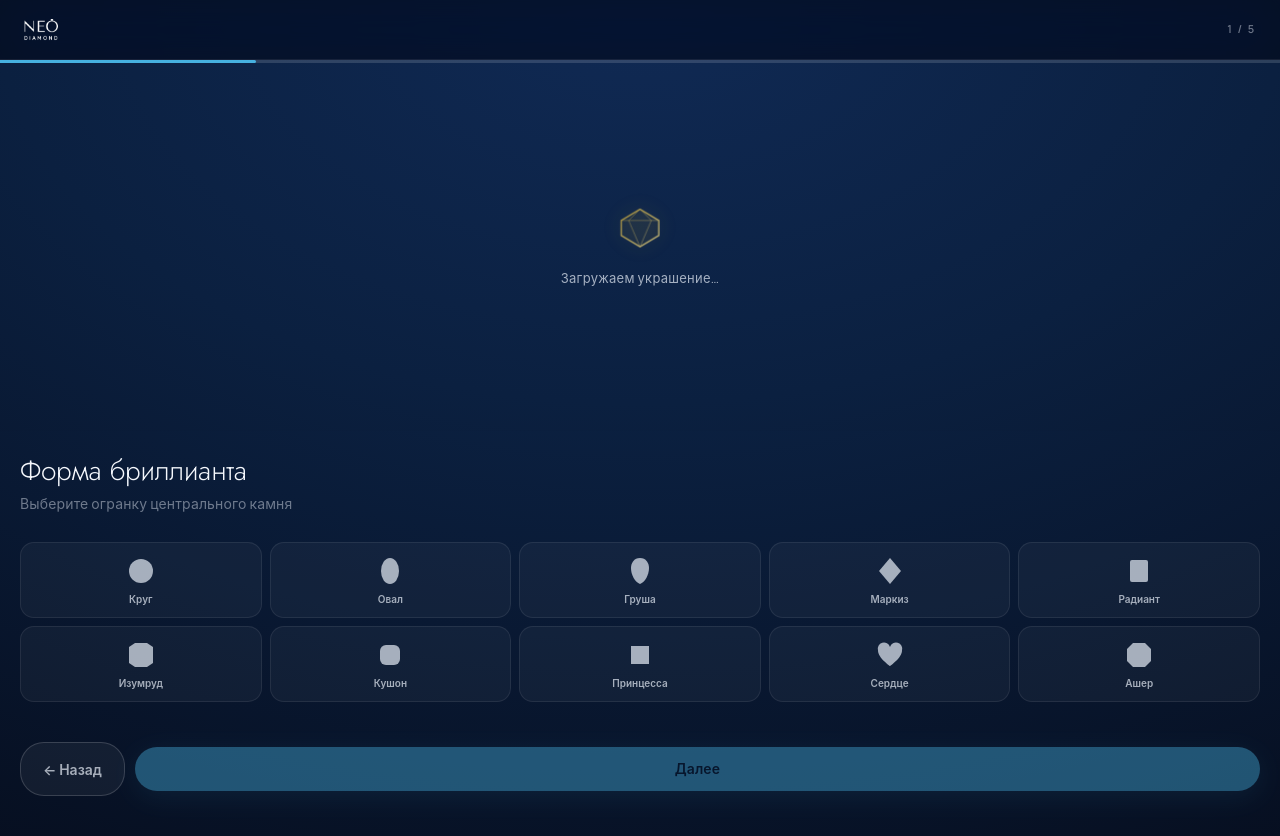
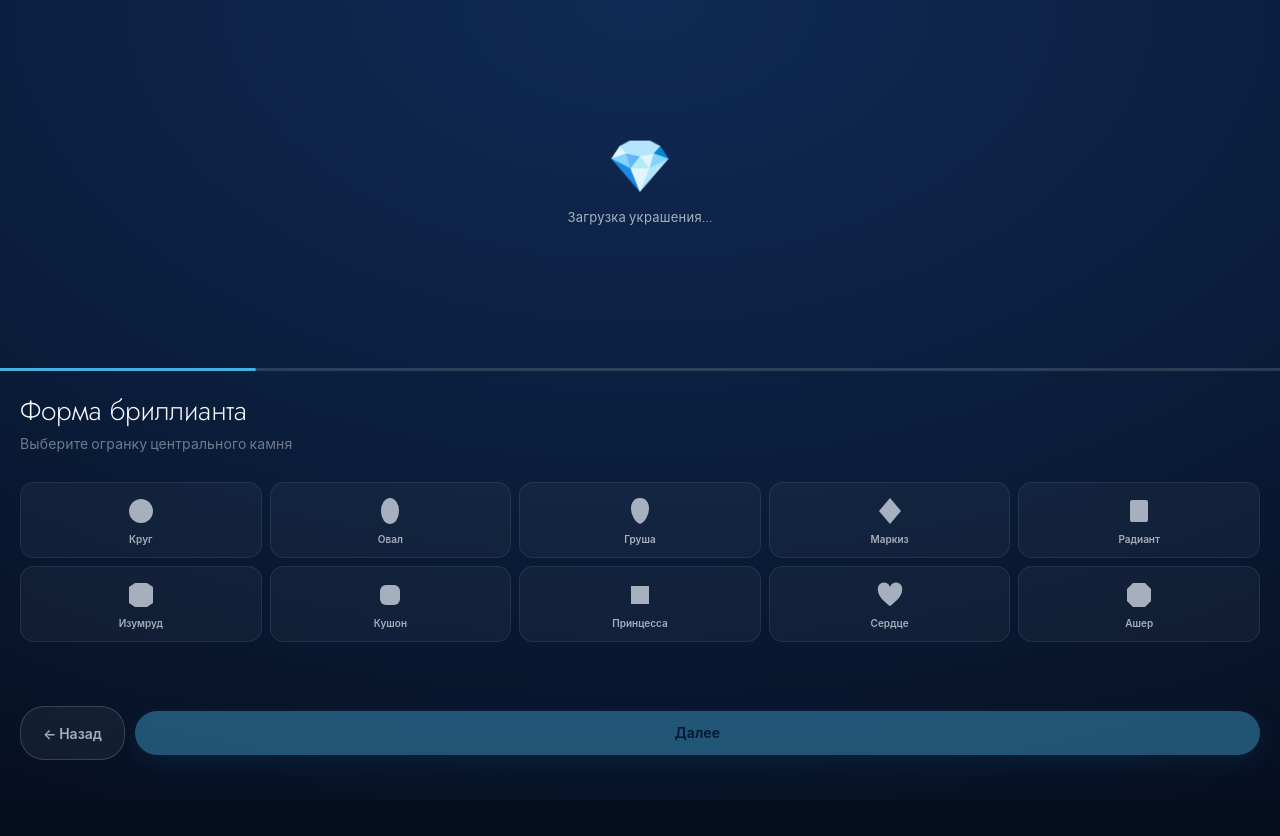
Before and after one commit to SherkhanYess/neo-configurator, a React (Vite) app: page / in a window 1280 px wide. Both pictures are taken after a click on the button "Начать создание". After the commit the page ends 800 px from the top, so only its background shows below. Built offline with nearby package versions, Linux system fonts and the light colour scheme.

Commit message:
feat: remove header bar, logo over viewer and start screen, progress bar below viewer, gem emoji loader
Co-Authored-By: Claude Sonnet 4.6 <noreply@anthropic.com>

```diff
--- a/src/configurator.css
+++ b/src/configurator.css
@@ -14,36 +14,7 @@
   overflow-x: hidden;
 }
 
-/* Header */
-.cfg-header {
-  position: sticky;
-  top: 0;
-  z-index: var(--z-sticky);
-  display: flex;
-  align-items: center;
-  justify-content: space-between;
-  height: 60px;
-  padding: 0 24px;
-  background: rgba(6, 13, 29, 0.75);
-  backdrop-filter: blur(24px) saturate(180%);
-  -webkit-backdrop-filter: blur(24px) saturate(180%);
-  border-bottom: 1px solid rgba(255,255,255,0.07);
-  flex-shrink: 0;
-}
-
-.cfg-logo {
-  height: 22px;
-  width: auto;
-}
-
-.cfg-step-counter {
-  font-family: var(--font-sans);
-  font-size: 11px;
-  font-weight: var(--fw-semibold);
-  color: var(--text-tertiary);
-  letter-spacing: 0.16em;
-  text-transform: uppercase;
-}
+/* Header removed — logo lives inside viewer and start screen */
 
 /* Prevent horizontal overflow globally */
 .cfg-root * {
@@ -56,8 +27,8 @@
   position: relative;
   width: 100%;
   height: 46vh;
-  min-height: 220px;
-  max-height: 380px;
+  min-height: 240px;
+  max-height: 440px;
   background: transparent;
 }
 
@@ -103,14 +74,31 @@
   letter-spacing: 0.02em;
 }
 
-.cfg-diamond-spinner {
-  animation: diamond-pulse 1.6s ease-in-out infinite;
-  filter: drop-shadow(0 0 12px rgba(212, 175, 55, 0.4));
+/* Logo overlay inside viewer */
+.cfg-viewer-logo {
+  position: absolute;
+  top: 16px;
+  left: 50%;
+  transform: translateX(-50%);
+  z-index: 5;
+  pointer-events: none;
+}
+.cfg-viewer-logo img {
+  height: 22px;
+  width: auto;
+  opacity: 0.9;
 }
 
-@keyframes diamond-pulse {
-  0%, 100% { opacity: 1; transform: scale(1); }
-  50%       { opacity: 0.5; transform: scale(0.88); }
+/* Loading gem emoji */
+.cfg-loader-gem {
+  font-size: 52px;
+  line-height: 1;
+  animation: gem-pulse 1.4s ease-in-out infinite;
+}
+
+@keyframes gem-pulse {
+  0%, 100% { opacity: 1; }
+  50%       { opacity: 0.2; }
 }
 
 /* Step panel (bottom scrollable area) */
@@ -152,12 +140,19 @@
   pointer-events: none;
 }
 
+.cfg-start-logo {
+  display: block;
+  height: 26px;
+  width: auto;
+  margin: 0 auto 8px;
+}
+
 .cfg-start-hero {
   flex: 1;
   display: flex;
   flex-direction: column;
   justify-content: center;
-  padding: 80px 28px 56px;
+  padding: 60px 28px 56px;
   gap: 0;
   position: relative;
   z-index: 1;
--- a/src/configurator/ConfiguratorPage.jsx
+++ b/src/configurator/ConfiguratorPage.jsx
@@ -11,7 +11,6 @@ import { CastDesignStep } from './steps/CastDesignStep.jsx';
 import { CaratStep } from './steps/CaratStep.jsx';
 import { MetalStep } from './steps/MetalStep.jsx';
 import { SummaryStep } from './steps/SummaryStep.jsx';
-import logoWhite from '../assets/logo/neo-diamond-logo-white.png';
 
 export default function ConfiguratorPage() {
   const cfg    = useConfigurator();
@@ -190,17 +189,8 @@ export default function ConfiguratorPage() {
           <pre>{JSON.stringify(ijewel.debugInfo, null, 2)}</pre>
         </div>
       )}
-      <header className="cfg-header">
-        <img src={logoWhite} alt="Neo Diamond" className="cfg-logo" />
-        {!isStart && cfg.stepNumber && (
-          <span className="cfg-step-counter">
-            {cfg.stepNumber} / {cfg.totalSteps}
-          </span>
-        )}
-      </header>
-
+      {!isStart && <ViewerPanel onInit={handleInit} isReady={ijewel.isReady} />}
       {!isStart && !isSummary && <ProgressBar value={cfg.progress} />}
-      {!isStart && <ViewerPanel onInit={handleInit} isReady={ijewel.isReady} />}
 
       <div className={`cfg-panel ${isStart ? 'cfg-panel--full' : ''}`}>
         {cfg.currentStep === 'start' && <StartStep onStart={cfg.start} />}
--- a/src/configurator/components/ViewerPanel.jsx
+++ b/src/configurator/components/ViewerPanel.jsx
@@ -1,4 +1,5 @@
 import React, { useRef, useEffect } from 'react';
+import logoWhite from '../../assets/logo/neo-diamond-logo-white.png';
 
 export function ViewerPanel({ onInit, isReady }) {
   const containerRef = useRef(null);
@@ -7,7 +8,6 @@ export function ViewerPanel({ onInit, isReady }) {
   useEffect(() => {
     if (initialised.current || !containerRef.current) return;
 
-    // iJewel scripts load async; poll until ijewelViewer is available
     const tryInit = () => {
       if (window.ijewelViewer) {
         initialised.current = true;
@@ -23,44 +23,22 @@ export function ViewerPanel({ onInit, isReady }) {
     <div className="cfg-viewer-panel">
       <div ref={containerRef} className="cfg-viewer-container" />
 
-      {/* Loading overlay — shown until iJewel is ready */}
+      {/* Logo centered at top, over the viewer */}
+      <div className="cfg-viewer-logo">
+        <img src={logoWhite} alt="Neo Diamond" />
+      </div>
+
+      {/* Loading overlay */}
       {!isReady && (
         <div className="cfg-viewer-loader">
           <div className="cfg-viewer-loader-inner">
-            <DiamondSpinner />
-            <p className="cfg-viewer-loader-text">Загружаем украшение…</p>
+            <span className="cfg-loader-gem">💎</span>
+            <p className="cfg-viewer-loader-text">Загрузка украшения...</p>
           </div>
         </div>
       )}
 
-      <div className="cfg-viewer-hint">Вращайте кольцо двумя пальцами</div>
+      <div className="cfg-viewer-hint">Вращайте украшение по экрану</div>
     </div>
   );
 }
-
-function DiamondSpinner() {
-  return (
-    <svg className="cfg-diamond-spinner" viewBox="0 0 48 48" fill="none" width="48" height="48">
-      <path
-        d="M24 4L44 16V32L24 44L4 32V16L24 4Z"
-        stroke="url(#dg)"
-        strokeWidth="1.5"
-        strokeLinejoin="round"
-        fill="rgba(212,175,55,0.08)"
-      />
-      <path
-        d="M4 16h40M24 4L12 16l12 28 12-28L24 4Z"
-        stroke="url(#dg)"
-        strokeWidth="1"
-        strokeLinejoin="round"
-        opacity="0.5"
-      />
-      <defs>
-        <linearGradient id="dg" x1="4" y1="4" x2="44" y2="44" gradientUnits="userSpaceOnUse">
-          <stop stopColor="#D4AF37"/>
-          <stop offset="1" stopColor="#F5E08A"/>
-        </linearGradient>
-      </defs>
-    </svg>
-  );
-}
--- a/src/configurator/steps/StartStep.jsx
+++ b/src/configurator/steps/StartStep.jsx
@@ -1,4 +1,5 @@
 import React from 'react';
+import logoWhite from '../../assets/logo/neo-diamond-logo-white.png';
 
 const DiamondIcon = () => (
   <svg viewBox="0 0 24 24" fill="currentColor" width="18" height="18">
@@ -32,6 +33,7 @@ export function StartStep({ onStart }) {
     <div className="cfg-start">
 
       <div className="cfg-start-hero">
+        <img src={logoWhite} alt="Neo Diamond" className="cfg-start-logo" />
         <div className="cfg-start-badge">
           <DiamondIcon />
           <span>Neo Diamond · Ювелирная студия</span>
```
